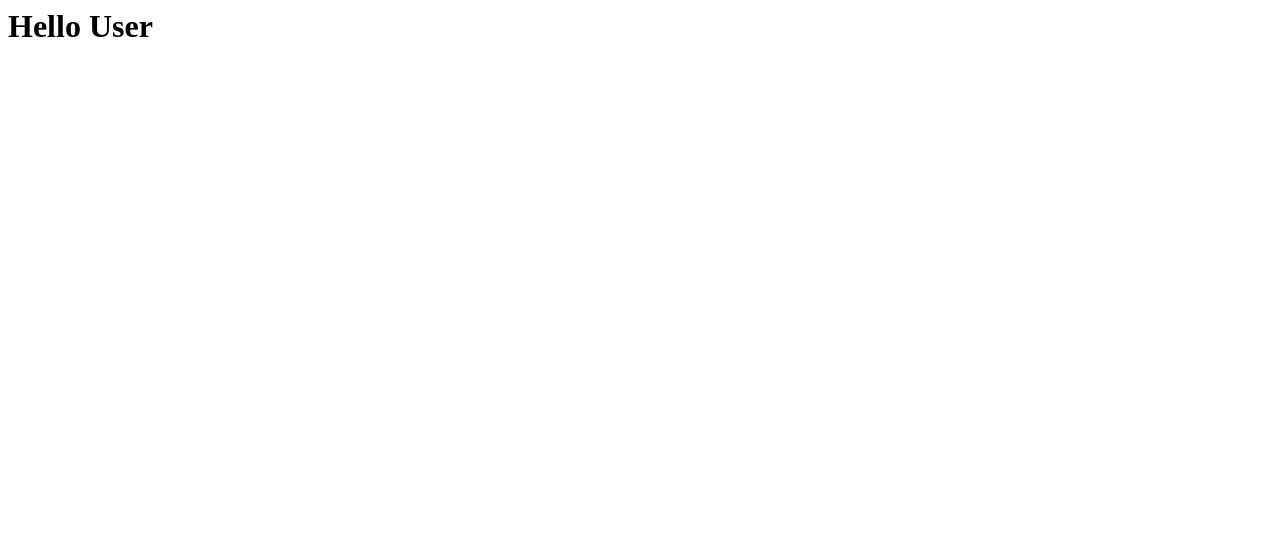
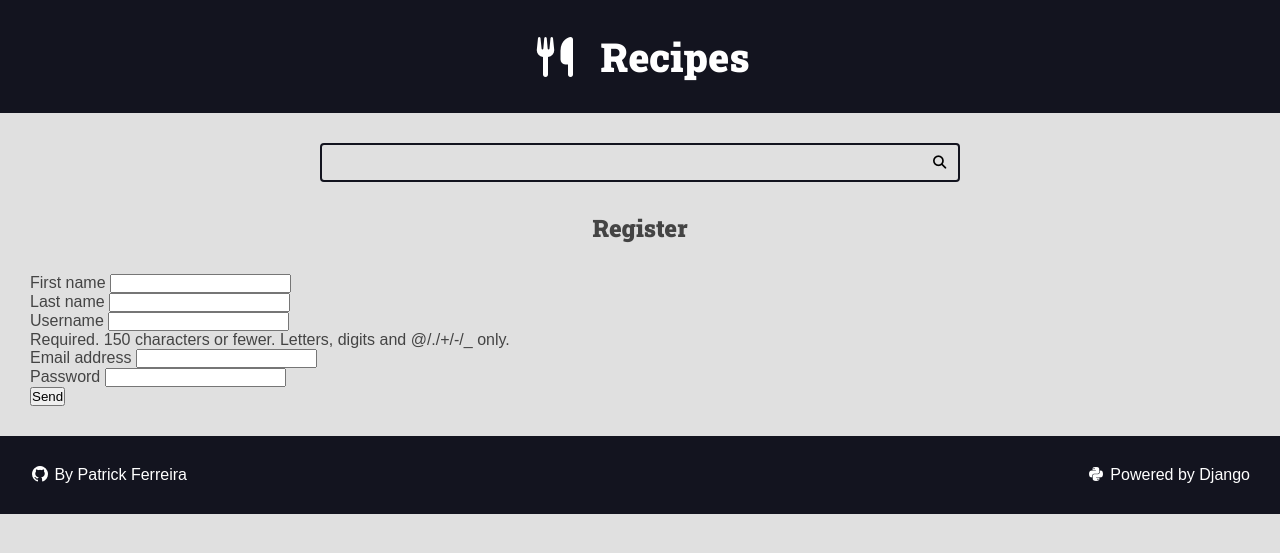
Before and after one commit to patrickpff/recipes-django, a Django app: page /authors/register/ in a window 1280 px wide. Before the commit the part shown is almost empty. Shown: the top 553 px of the page. Run offline with Django 5.2, Linux system fonts and the light colour scheme; some libraries are stand-ins or nearby versions.

Commit message:
register page and redirect

```diff
--- /dev/null
+++ b/authors/forms.py
@@ -0,0 +1,13 @@
+from django import forms
+from django.contrib.auth.models import User
+
+class RegisterForm(forms.ModelForm):
+    class Meta:
+        model = User
+        fields = [
+            'first_name',
+            'last_name',
+            'username',
+            'email',
+            'password',
+        ]
--- a/authors/templates/authors/pages/register_view.html
+++ b/authors/templates/authors/pages/register_view.html
@@ -1 +1,33 @@
-<h1>Hello User</h1>
+{% extends "global/base.html" %}
+
+{% block title %}Register | {% endblock title %}
+
+{% block content %}
+    <div class="main-content center container">
+        <h2>Register</h2>
+    </div>
+
+    <div class="main-content container">
+        <form action="{% url 'authors:create' %}" method="POST">
+            {% csrf_token %}
+            <div class="form-content form-content-grid">
+                {% for field in form %}
+                    <div class="form-group">
+                        <label for="{{ field.id_for_label }}">{{ field.label }}</label>
+                        {{ field }}
+                    </div>
+
+                    {% if field.help_text %}
+                        <p class="help-text">{{ field.help_text }}</p>
+                    {% endif %}
+
+                    {{ field.errors }}
+                {% endfor %}
+            </div>
+
+            <div class="form-group">
+                <button type="submit">Send</button>
+            </div>
+        </form>
+    </div>
+{% endblock content %}
--- a/authors/urls.py
+++ b/authors/urls.py
@@ -1,6 +1,9 @@
 from django.urls import path
 from . import views
 
+app_name = 'authors'
+
 urlpatterns = [
-    path('register/', views.register_view, name='register')
+    path('register/', views.register_view, name='register'),
+    path('register/create/', views.register_create, name='create'),
 ]
--- a/authors/views.py
+++ b/authors/views.py
@@ -1,4 +1,21 @@
-from django.shortcuts import render
+from django.shortcuts import redirect, render
+from .forms import RegisterForm
+from django.http import Http404
 
 def register_view(request):
-    return render(request, 'authors/pages/register_view.html')
+    register_form_data = request.session.get('register_form_data', None)
+    form = RegisterForm(register_form_data)
+
+    return render(request, 'authors/pages/register_view.html', {
+        'form': form,
+    })
+
+def register_create(request):
+    if not request.POST:
+        raise Http404()
+
+    POST = request.POST
+    request.session['register_form_data'] = POST
+    form = RegisterForm(POST)
+
+    return redirect('authors:register')
```
